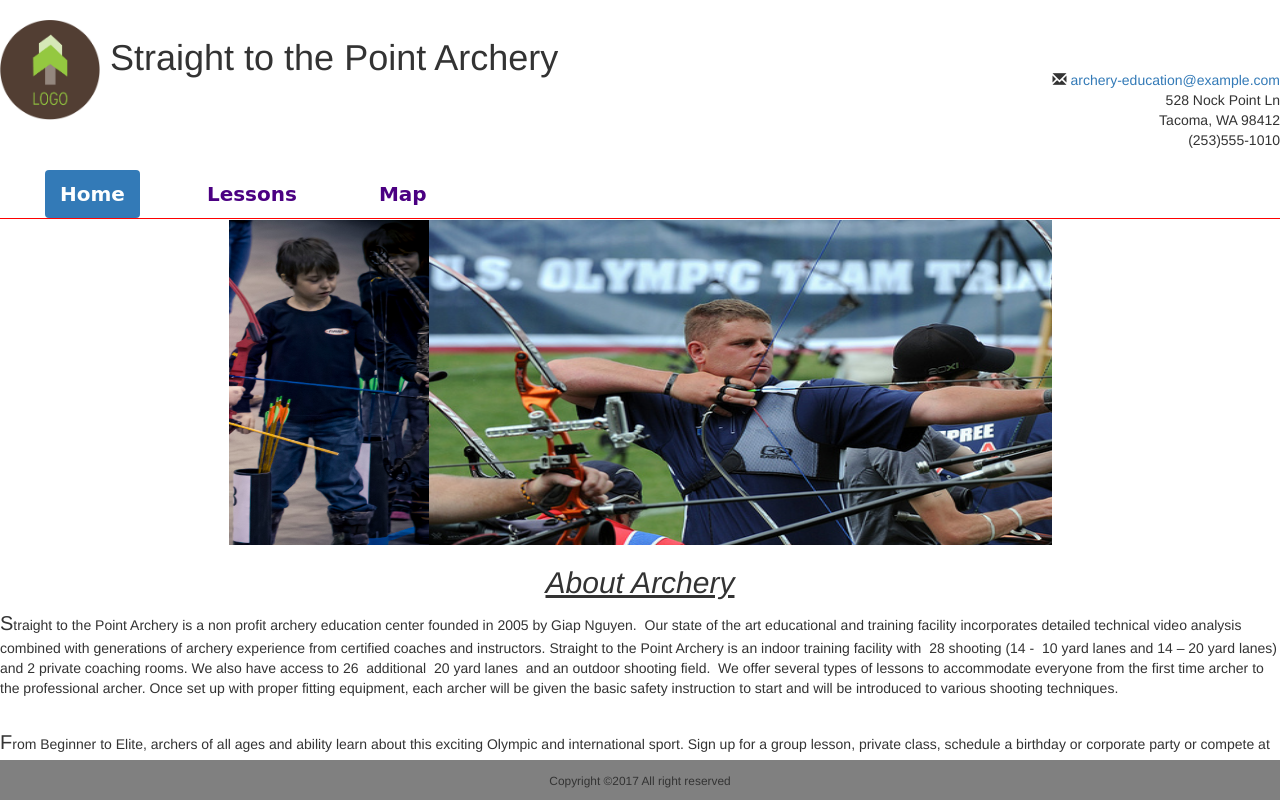
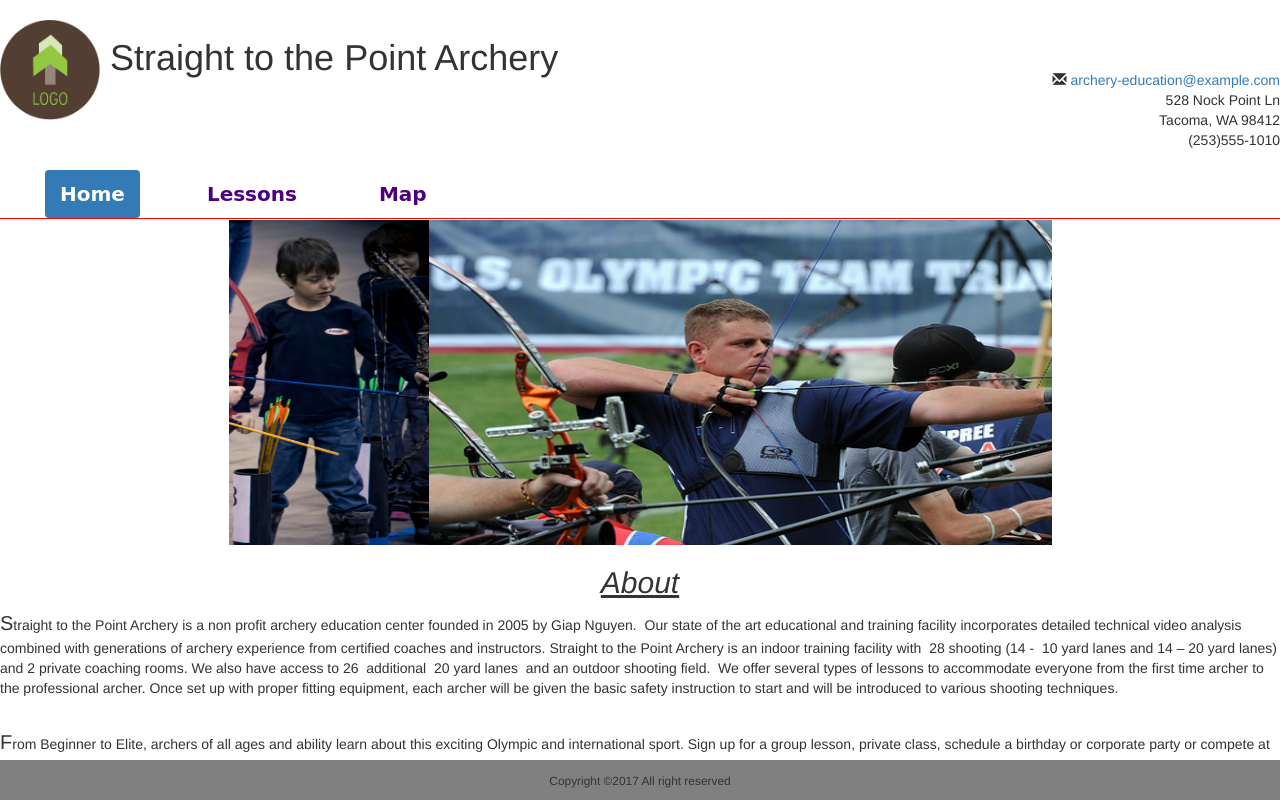
Before and after one commit to seblewengale/Archery-Proj, a plain HTML site: page index.html in a window 1280 px wide. Shown: the top 800 px of the page. Drawn offline with nearby package versions, Linux system fonts and the light colour scheme.

Commit message:
Update index.html

```diff
--- a/index.html
+++ b/index.html
@@ -41,7 +41,7 @@
   </div>
 </section>
 <article>
-  <h2> About Archery </h2>
+  <h2> About </h2>
   <p>
   Straight to the Point Archery is a non profit archery education center founded in 2005 by Giap Nguyen.  Our state of the art educational and training facility incorporates detailed technical video analysis combined with generations of archery experience from certified coaches and instructors.
   Straight to the Point Archery is an indoor training facility with  28 shooting (14 -  10 yard lanes and 14 – 20 yard lanes) and 2 private coaching rooms. We also have access to 26  additional  20 yard lanes  and an outdoor shooting field.  We offer several types of lessons to accommodate everyone from the first time archer to the professional archer. Once set up with proper fitting equipment, each archer will be given the basic safety instruction to start and will be introduced to various shooting techniques.
```
